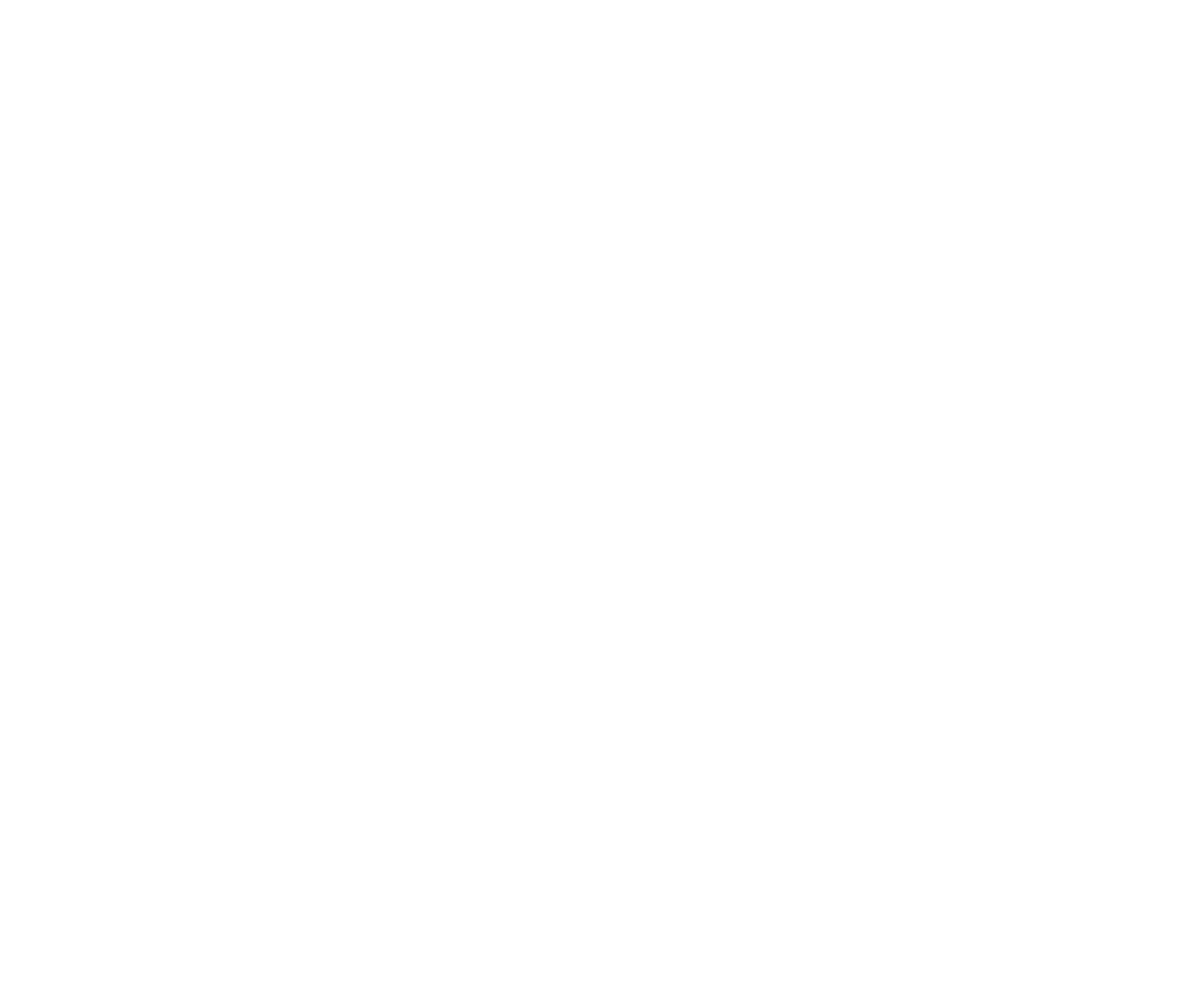
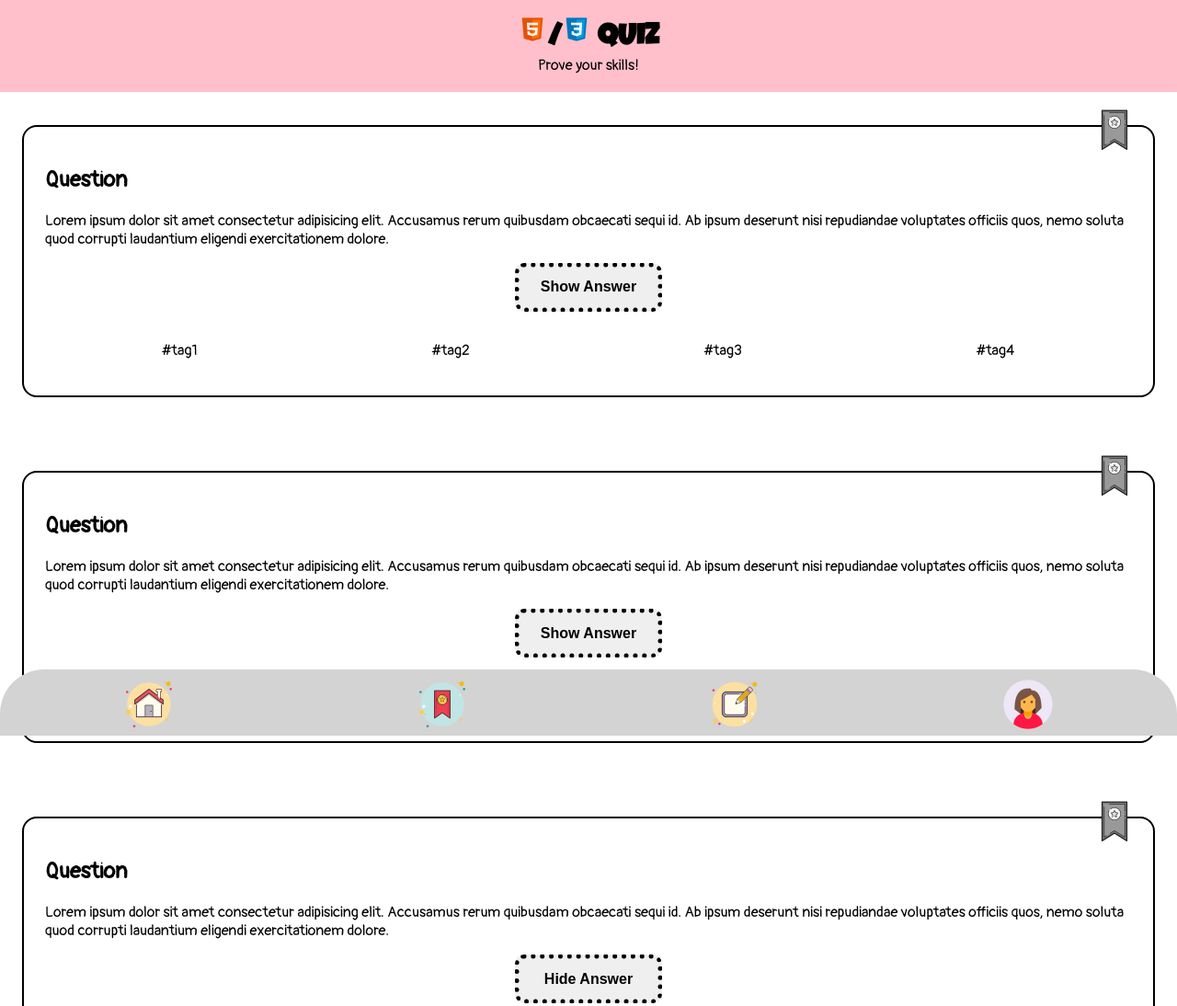
Before and after one commit to Sanae-G/Quiz-App, a website: page index.html in a window 1280 px wide. Shown: the top 1094 px of the page at 92% size. Before the commit the page ends 800 px from the top, so only its background shows below. Drawn offline with Linux system fonts and the light colour scheme.

Commit message:
add header_footer_cards

```diff
--- a/index.html
+++ b/index.html
@@ -5,7 +5,161 @@
     <meta http-equiv="X-UA-Compatible" content="IE=edge" />
     <meta name="viewport" content="width=device-width, initial-scale=1.0" />
     <link rel="stylesheet" href="styles.css" />
+    <link rel="preconnect" href="https://fonts.googleapis.com" />
+    <link rel="preconnect" href="https://fonts.gstatic.com" crossorigin />
+    <link rel="preconnect" href="https://fonts.googleapis.com" />
+    <link rel="preconnect" href="https://fonts.gstatic.com" crossorigin />
+    <link
+      href="https://fonts.googleapis.com/css2?family=Luckiest+Guy&family=Pangolin&family=Roboto:wght@500&display=swap"
+      rel="stylesheet"
+    />
+    <link
+      href="https://fonts.googleapis.com/css2?family=Pangolin&family=Roboto:wght@500&display=swap"
+      rel="stylesheet"
+    />
     <title>Template Document</title>
   </head>
-  <body></body>
+  <body>
+    <div class="container">
+      <header>
+        <h1>
+          <img
+            class="html-logo"
+            src="assets/html_Html_5_20909.png"
+            alt="HTML5 logo"
+          />/<img class="css-logo" src="assets/css3_CSS3_21278.png" alt="" />
+          QUIZ
+        </h1>
+        <p>Prove your skills!</p>
+      </header>
+
+      <section class="quiz-cards">
+        <div class="card first-card">
+          <h2>Question</h2>
+          <div>
+            <p>
+              Lorem ipsum dolor sit amet consectetur adipisicing elit. Accusamus
+              rerum quibusdam obcaecati sequi id. Ab ipsum deserunt nisi
+              repudiandae voluptates officiis quos, nemo soluta quod corrupti
+              laudantium eligendi exercitationem dolore.
+            </p>
+            <a href="#"
+              ><img
+                class="bookmarking"
+                src="assets/bookmark_Bookmark_102331.png"
+                alt="bookmark"
+            /></a>
+          </div>
+          <button class="showanswer"><a href="#">Show Answer</a></button>
+          <div class="hashtags">
+            <ul class="hashtags-list">
+              <li class="tag">#tag1</li>
+              <li class="tag">#tag2</li>
+              <li class="tag">#tag3</li>
+              <li class="tag">#tag4</li>
+            </ul>
+          </div>
+        </div>
+
+        <div class="card">
+          <h2>Question</h2>
+          <div>
+            <p>
+              Lorem ipsum dolor sit amet consectetur adipisicing elit. Accusamus
+              rerum quibusdam obcaecati sequi id. Ab ipsum deserunt nisi
+              repudiandae voluptates officiis quos, nemo soluta quod corrupti
+              laudantium eligendi exercitationem dolore.
+            </p>
+            <a href="#"
+              ><img
+                class="bookmarking"
+                src="assets/bookmark_Bookmark_102331.png"
+                alt="bookmark"
+            /></a>
+          </div>
+          <button class="showanswer"><a href="#">Show Answer</a></button>
+          <div class="hashtags">
+            <ul class="hashtags-list">
+              <li class="tag">#tag1</li>
+              <li class="tag">#tag2</li>
+              <li class="tag">#tag3</li>
+              <li class="tag">#tag4</li>
+            </ul>
+          </div>
+        </div>
+
+        <div class="card last-card">
+          <h2>Question</h2>
+          <div>
+            <p>
+              Lorem ipsum dolor sit amet consectetur adipisicing elit. Accusamus
+              rerum quibusdam obcaecati sequi id. Ab ipsum deserunt nisi
+              repudiandae voluptates officiis quos, nemo soluta quod corrupti
+              laudantium eligendi exercitationem dolore.
+            </p>
+            <a href="#"
+              ><img
+                class="bookmarking"
+                src="assets/bookmark_Bookmark_102331.png"
+                alt="bookmark"
+            /></a>
+          </div>
+          <button class="showanswer"><a href="#">Hide Answer</a></button>
+          <p>
+            Lorem ipsum dolor sit amet consectetur adipisicing elit. Aperiam
+            voluptatum similique autem maiores sed adipisci dolorem incidunt ex
+            id magnam doloremque, maxime consectetur, mollitia a quas temporibus
+            blanditiis itaque explicabo.
+          </p>
+          <div class="hashtags">
+            <ul class="hashtags-list">
+              <li class="tag">#tag1</li>
+              <li class="tag">#tag2</li>
+              <li class="tag">#tag3</li>
+              <li class="tag">#tag4</li>
+            </ul>
+          </div>
+        </div>
+      </section>
+
+      <footer>
+        <section class="nav-bar">
+          <ul class="menu">
+            <li class="menu-item">
+              <a href="#" class="home"
+                ><img
+                  class="nav-icon"
+                  src="assets/home_Home_Page_109681.png"
+                  alt="home"
+              /></a>
+            </li>
+            <li class="menu-item">
+              <a href="#" class="bookmark"
+                ><img
+                  class="nav-icon"
+                  src="assets/bookmark_Bookmark_102717.png"
+                  alt="bookmark"
+              /></a>
+            </li>
+            <li class="menu-item">
+              <a href="#" class="create"
+                ><img
+                  class="nav-icon"
+                  src="assets/create_Create_95043.png"
+                  alt="create"
+              /></a>
+            </li>
+            <li class="menu-item">
+              <a href="#" class="profile"
+                ><img
+                  class="nav-icon"
+                  src="assets/profil_Female_Profile_20748.png"
+                  alt="profile"
+              /></a>
+            </li>
+          </ul>
+        </section>
+      </footer>
+    </div>
+  </body>
 </html>
--- a/styles.css
+++ b/styles.css
@@ -0,0 +1,140 @@
+* {
+  box-sizing: border-box;
+}
+
+body {
+  margin: 0;
+  font-family: "Pangolin", cursive;
+}
+
+header {
+  position: fixed;
+  z-index: 10;
+  top: 0;
+  width: 100%;
+  height: 12.5vh;
+  background-color: pink;
+}
+
+header p {
+  margin-top: 0;
+  text-align: center;
+}
+
+.html-logo {
+  height: 2rem;
+  width: auto;
+}
+
+.css-logo {
+  height: 2rem;
+  width: auto;
+}
+
+h1 {
+  font-family: "Luckiest Guy", cursive;
+  font-weight: bold;
+  font-size: 2rem;
+  margin-top: 0;
+  text-align: center;
+  background-color: pink;
+  padding-top: 0.5em;
+  padding-bottom: 0;
+  margin-bottom: 0.1em;
+}
+
+/* ===== footer ===== */
+
+footer {
+  position: fixed;
+  bottom: 0;
+  border-top-left-radius: 3em;
+  border-top-right-radius: 3em;
+  width: 100vw;
+  height: 9vh;
+  background-color: lightgrey;
+}
+
+.menu {
+  padding-left: 0;
+  padding-top: 0.2em;
+  display: flex;
+  flex-direction: row;
+  margin: 0.2em;
+}
+
+.menu-item {
+  margin-left: auto;
+  margin-right: auto;
+  list-style-type: none;
+}
+
+.nav-icon {
+  width: 4rem;
+  height: auto;
+}
+
+/* ===== cards ===== */
+
+.card {
+  border: 2px solid black;
+  position: relative;
+  margin: 1.5rem;
+  border-radius: 1em;
+  padding: 23px;
+}
+
+.bookmarking {
+  position: absolute;
+  top: -30px;
+  right: 10px;
+  filter: grayscale(100%);
+  width: 4rem;
+  height: auto;
+}
+
+.showanswer {
+  display: block;
+  margin-left: auto;
+  margin-right: auto;
+  text-decoration: none;
+  width: 12em;
+  height: 4em;
+  border: 5px dotted black;
+  border-radius: 10px;
+}
+
+.showanswer a {
+  font-weight: bold;
+  color: black;
+  font-size: 1.2em;
+  text-decoration: none;
+}
+
+.hashtags {
+  margin-top: 2em;
+}
+
+.hashtags-list {
+  padding-left: 0;
+  display: flex;
+  flex-direction: row;
+  justify-content: space-around;
+}
+
+.tag {
+  list-style: none;
+}
+
+.card {
+  margin-bottom: 10vh;
+  margin-top: 5vh;
+}
+
+.first-card {
+  margin-top: 17vh;
+}
+
+.last-card {
+  margin-bottom: 15vh;
+}
```
Also changed, not shown: assets/bookmark_Bookmark_102331.png (added), assets/bookmark_Bookmark_102717.png (added), assets/create_Create_95042.png (added), assets/create_Create_95043.png (added), assets/css3_CSS3_21278.png (added), assets/home_Home_Page_109681.png (added), assets/html_Html_5_20909.png (added), assets/profil_Female_Profile_20748.png (added), 1 other file.
